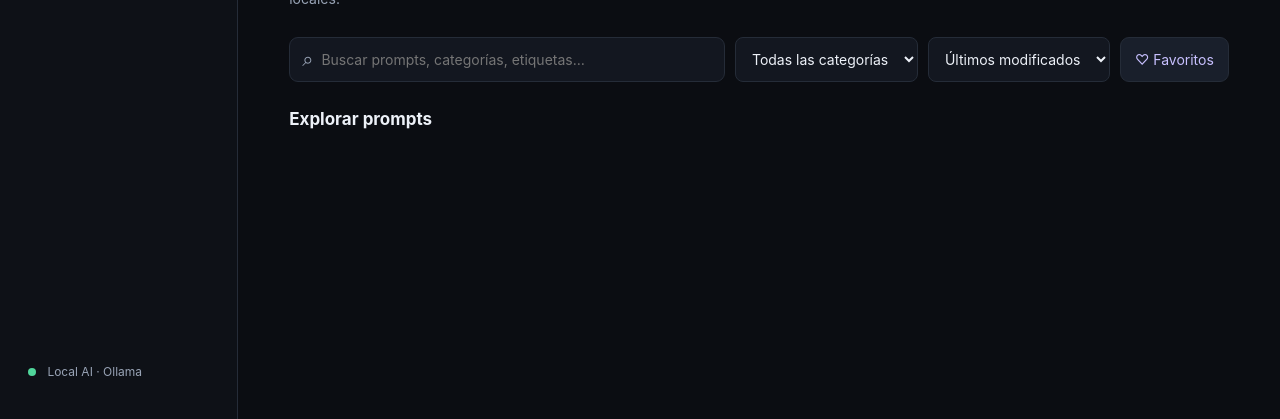
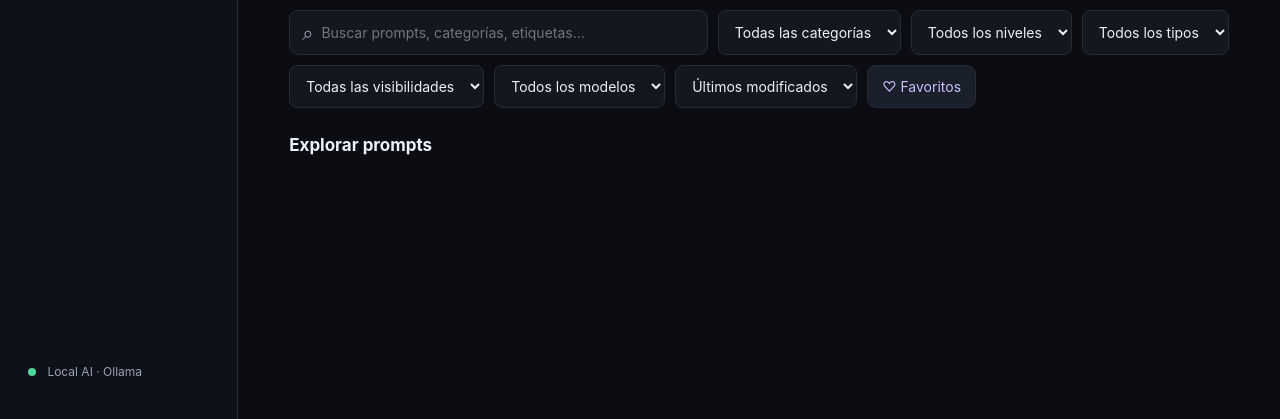
Before and after one commit to Marbi8891/NEXARO-PERSONAL-AI-, a plain HTML site: page app/static/index.html in a window 1280 px wide. Shown: the part 381-800 px from the top of the page. Drawn offline with Linux system fonts and the light colour scheme.

Commit message:
feat(prompt-library): add prompt filters to toolbar

```diff
--- a/app/static/index.html
+++ b/app/static/index.html
@@ -3,7 +3,7 @@
 <body><div class="app-shell">
 <aside class="sidebar"><div class="brand"><span class="brand-mark">N</span><div><b>NEXARO</b><small>PERSONAL AI</small></div></div><nav><a class="active" href="#" id="library-link">▦ Prompt Library</a><a href="#packs" id="packs-link">▧ Prompt Packs</a><a href="#workflows" id="workflows-link">⛓ Workflows</a><a href="#favorites" id="favorites-link">♡ Favorites</a><a href="#history" id="history-link">◷ Execution History</a></nav><div class="sidebar-bottom"><span class="status-dot"></span> Local AI · Ollama</div></aside>
 <main class="main"><header class="topbar"><div><span class="eyebrow">AI WORKSPACE</span><h1>Prompt Library</h1><p>Encuentra, personaliza y ejecuta prompts con tus modelos locales.</p></div><div class="actions"><button class="ghost" id="export-btn">Export</button><button class="ghost" id="import-btn">Import</button><button class="ghost" id="builder-btn">Prompt Builder</button><button class="ghost" id="workflow-btn">Create Workflow</button><button class="primary" id="create-btn">＋ Create Prompt</button><input type="file" id="import-file" accept=".json,.md,.markdown" hidden></div></header>
-<div class="toolbar"><div class="search"><span>⌕</span><input id="search" placeholder="Buscar prompts, categorías, etiquetas…"></div><select id="category"><option value="">Todas las categorías</option></select><select id="sort"><option value="recent">Últimos modificados</option><option value="popular">Más utilizados</option><option value="name">Nombre A–Z</option><option value="created">Más recientes</option></select><button id="favorite-filter" class="filter-btn">♡ Favoritos</button></div>
+<div class="toolbar"><div class="search"><span>⌕</span><input id="search" placeholder="Buscar prompts, categorías, etiquetas…"></div><select id="category"><option value="">Todas las categorías</option></select><select id="difficulty"><option value="">Todos los niveles</option></select><select id="prompt-type"><option value="">Todos los tipos</option></select><select id="visibility"><option value="">Todas las visibilidades</option></select><select id="model-filter"><option value="">Todos los modelos</option></select><select id="sort"><option value="recent">Últimos modificados</option><option value="popular">Más utilizados</option><option value="name">Nombre A–Z</option><option value="created">Más recientes</option></select><button id="favorite-filter" class="filter-btn">♡ Favoritos</button></div>
 <section id="content"><div class="section-heading"><h2>Explorar prompts</h2><span id="count" class="muted"></span></div><div id="grid" class="grid"></div></section>
 <section id="packs-section" class="hidden"><div class="section-heading"><h2>Prompt Packs</h2><span class="muted">Colecciones curadas</span></div><div id="packs-grid" class="grid"></div></section>
 <section id="workflows-section" class="hidden"><div class="section-heading"><h2>Prompt Workflows</h2><button class="primary" id="workflow-new">＋ New Workflow</button></div><div id="workflows-grid" class="grid"></div></section>
```
